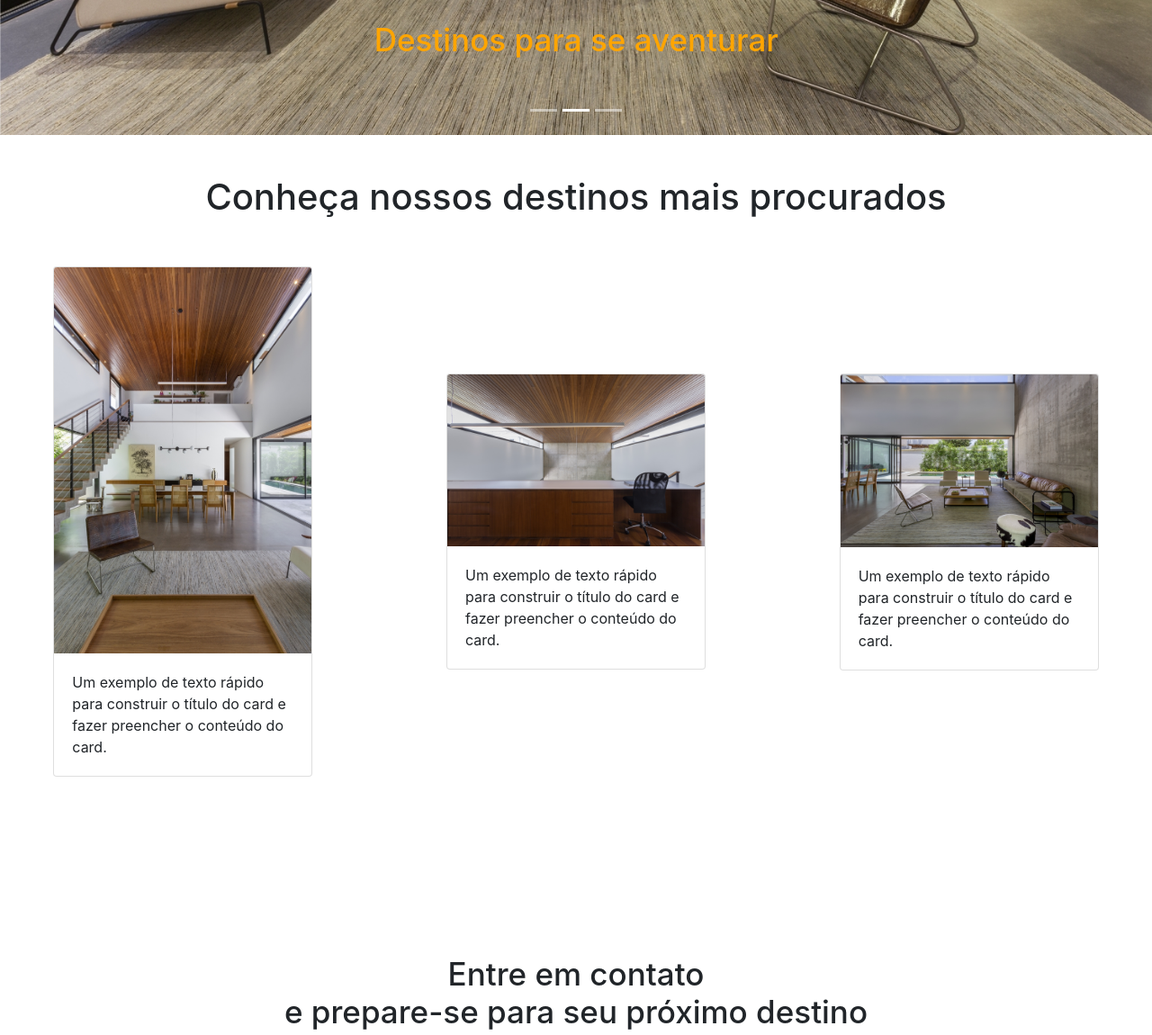
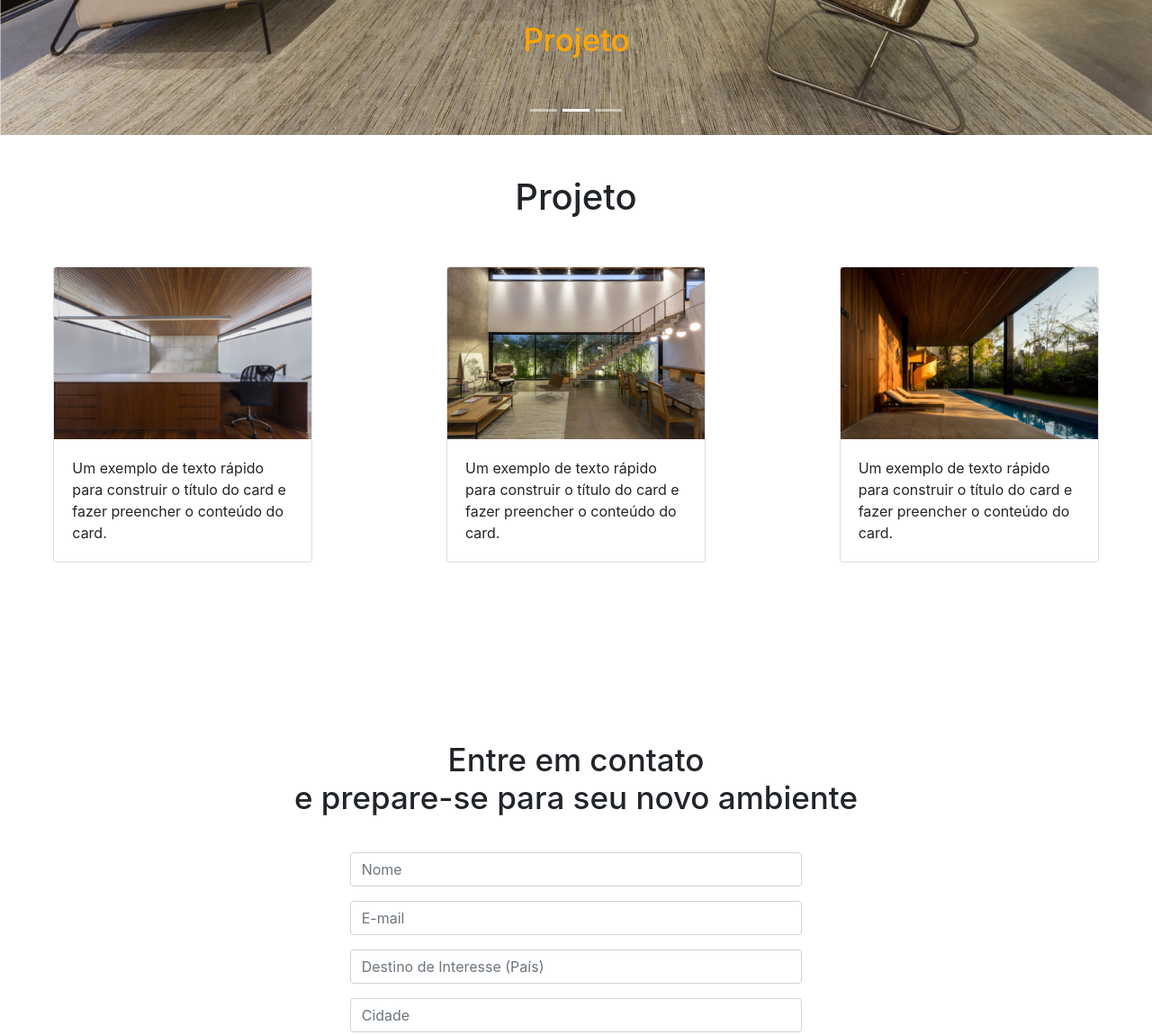
Before and after one commit to cavalheirorodrigo/menufixed, a plain HTML site: page index.html in a window 1280 px wide. Shown: the part 727-1877 px from the top of the page at 90% size. Drawn offline with nearby package versions, Linux system fonts and the light colour scheme; a web font is replaced by a local one.

Commit message:
Update index.html

```diff
--- a/index.html
+++ b/index.html
@@ -37,19 +37,19 @@ h<!DOCTYPE html>
 				<div class="carousel-item active">
 					<img class="d-block w-100" src="images/image1.jpg" alt="Primeiro Slide">
 					<div class="carousel-caption d-none d-md-block">
-						<h5>Destinos para famílias</h5>
+						<h5>Projeto</h5>
 					</div>
 				</div>
 				<div class="carousel-item">
 					<img class="d-block w-100" src="images/image10.jpg" alt="Segundo Slide">
 					<div class="carousel-caption d-none d-md-block">
-						<h5>Destinos para se aventurar</h5>
+						<h5>Projeto</h5>
 					</div>
 				</div>
 				<div class="carousel-item">
-					<img class="d-block w-100" src="images/image7.jpg" alt="Terceiro Slide">
+					<img class="d-block w-100" src="images/image12.jpg" alt="Terceiro Slide">
 					<div class="carousel-caption d-none d-md-block">
-						<h5>Destinos para quem gosta de explorar</h5>
+						<h5>Projeto</h5>
 					</div>
 				</div>
 			</div>
@@ -64,16 +64,8 @@ h<!DOCTYPE html>
 		</a>
 	</section>
 	<section id="destaque">
-		<h1>Conheça nossos destinos mais procurados</h1>
+		<h1>Projeto</h1>
 		<div class="row align-items-center">
-			<div class="col">
-				<div class="card" style="width: 18rem;">
-					<img class="card-img-top" src="images/image3.jpg" alt="Imagem de capa do card">
-					<div class="card-body">
-						<p class="card-text">Um exemplo de texto rápido para construir o título do card e fazer preencher o conteúdo do card.</p>
-					</div>
-				</div>
-			</div>
 			<div class="col">
 				<div class="card" style="width: 18rem;">
 					<img class="card-img-top" src="images/image5.jpg" alt="Imagem de capa do card">
@@ -84,7 +76,15 @@ h<!DOCTYPE html>
 			</div>
 			<div class="col">
 				<div class="card" style="width: 18rem;">
-					<img class="card-img-top" src="images/image9.jpg" alt="Imagem de capa do card">
+					<img class="card-img-top" src="images/image11.jpg" alt="Imagem de capa do card">
+					<div class="card-body">
+						<p class="card-text">Um exemplo de texto rápido para construir o título do card e fazer preencher o conteúdo do card.</p>
+					</div>
+				</div>
+			</div>
+			<div class="col">
+				<div class="card" style="width: 18rem;">
+					<img class="card-img-top" src="images/image13.jpg" alt="Imagem de capa do card">
 					<div class="card-body">
 						<p class="card-text">Um exemplo de texto rápido para construir o título do card e fazer preencher o conteúdo do card.</p>
 					</div>
@@ -95,7 +95,7 @@ h<!DOCTYPE html>
 	<footer>
 		<div id="contato" class="contato">
 			<h2>Entre em contato <br/>
-			e prepare-se para seu próximo destino</h2>
+			e prepare-se para seu novo ambiente</h2>
 			<form>
 				<div class="form-group">
 					<input type="email" class="form-control" id="exampleFormControlInput1" placeholder="Nome">
```
